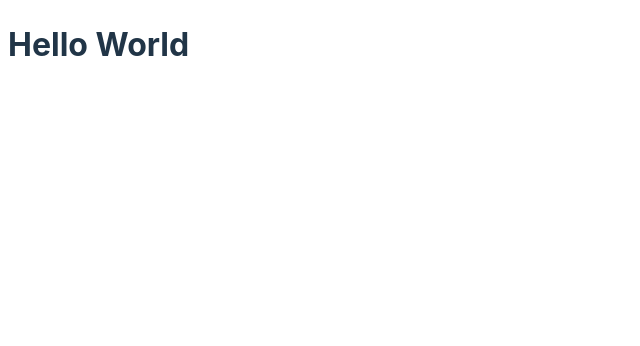
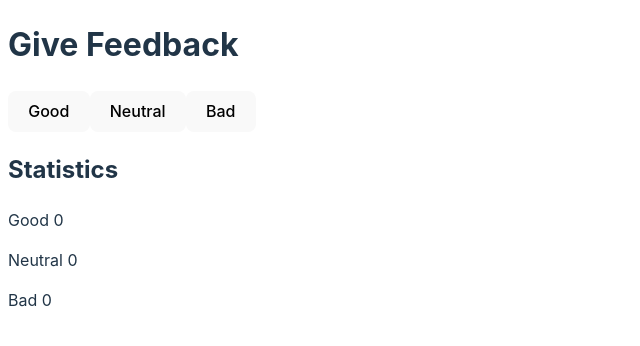
Before and after one commit to HectorMtz22/fullstack-open, a React (Vite) app in the folder part1/unicafe/: page / in a window 1280 px wide. Shown: the top 346 px of the page, without its empty margins (0-640 px from the left). Built offline with nearby package versions, Linux system fonts and the light colour scheme.

Commit message:
exercise 1.6

```diff
--- a/part1/unicafe/src/App.jsx
+++ b/part1/unicafe/src/App.jsx
@@ -1,4 +1,6 @@
 import { useState } from 'react'
+import { Button } from './components/Button'
+import { Pair } from './components/Pair'
 
 const App = () => {
   // save clicks of each button to its own state
@@ -8,7 +10,14 @@ const App = () => {
 
   return (
     <div>
-      <h1>Hello World</h1>
+      <h1>Give Feedback</h1>
+      <Button title="Good" action={() => setGood(good + 1)} />
+      <Button title="Neutral" action={() => setNeutral(neutral + 1)} />
+      <Button title="Bad" action={() => setBad(bad + 1)} />
+      <h2>Statistics</h2>
+      <Pair title="Good" value={good} />
+      <Pair title="Neutral" value={neutral} />
+      <Pair title="Bad" value={bad} />
     </div>
   )
 }
--- /dev/null
+++ b/part1/unicafe/src/components/Button.jsx
@@ -0,0 +1,9 @@
+export const Button = ({title, action}) => {
+    return (
+        <button onClick={action}>{title}</button>
+    )
+}
+Button.propTypes = {
+    title: String,
+    action: Function
+}
--- /dev/null
+++ b/part1/unicafe/src/components/Pair.jsx
@@ -0,0 +1,10 @@
+export const Pair = ({title, value}) => {
+    return (
+        <p>{title} {value}</p>
+    )
+}
+
+Pair.propTypes = {
+    title: String,
+    value: Number
+}
```
